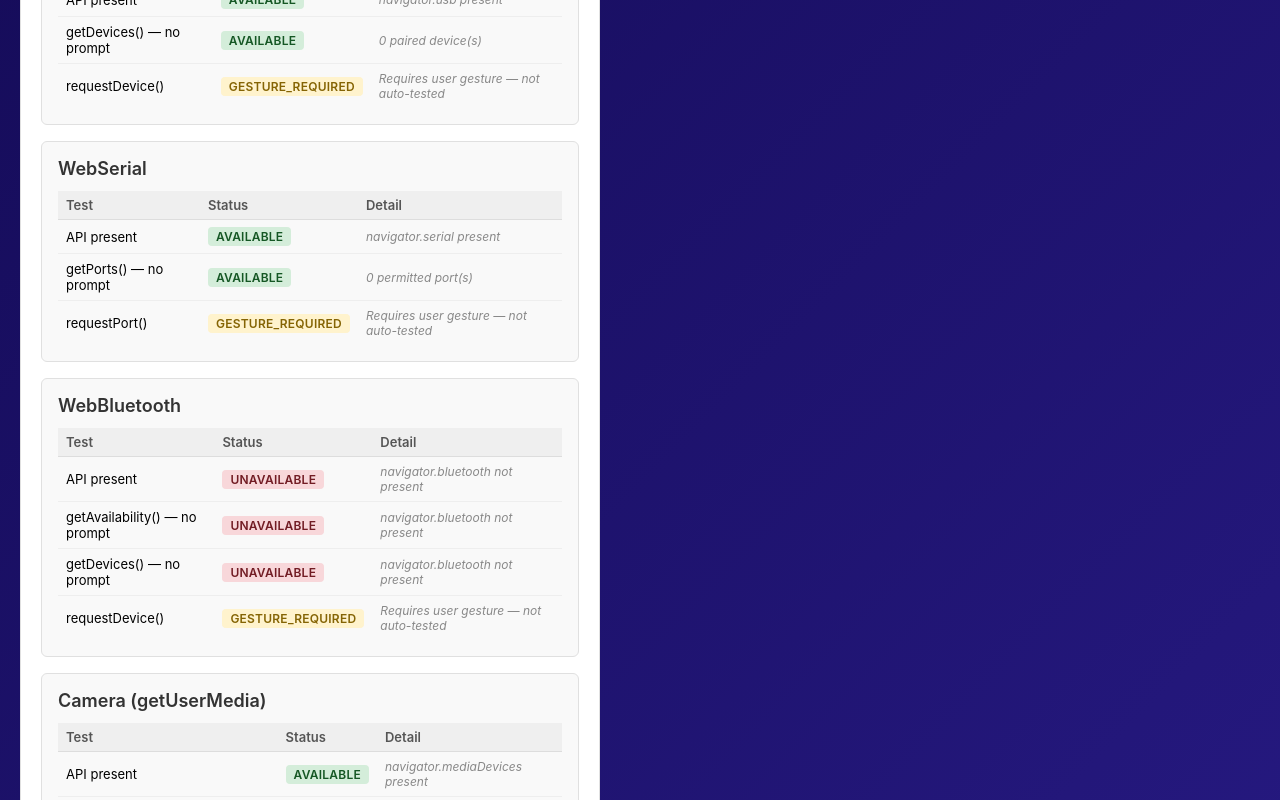
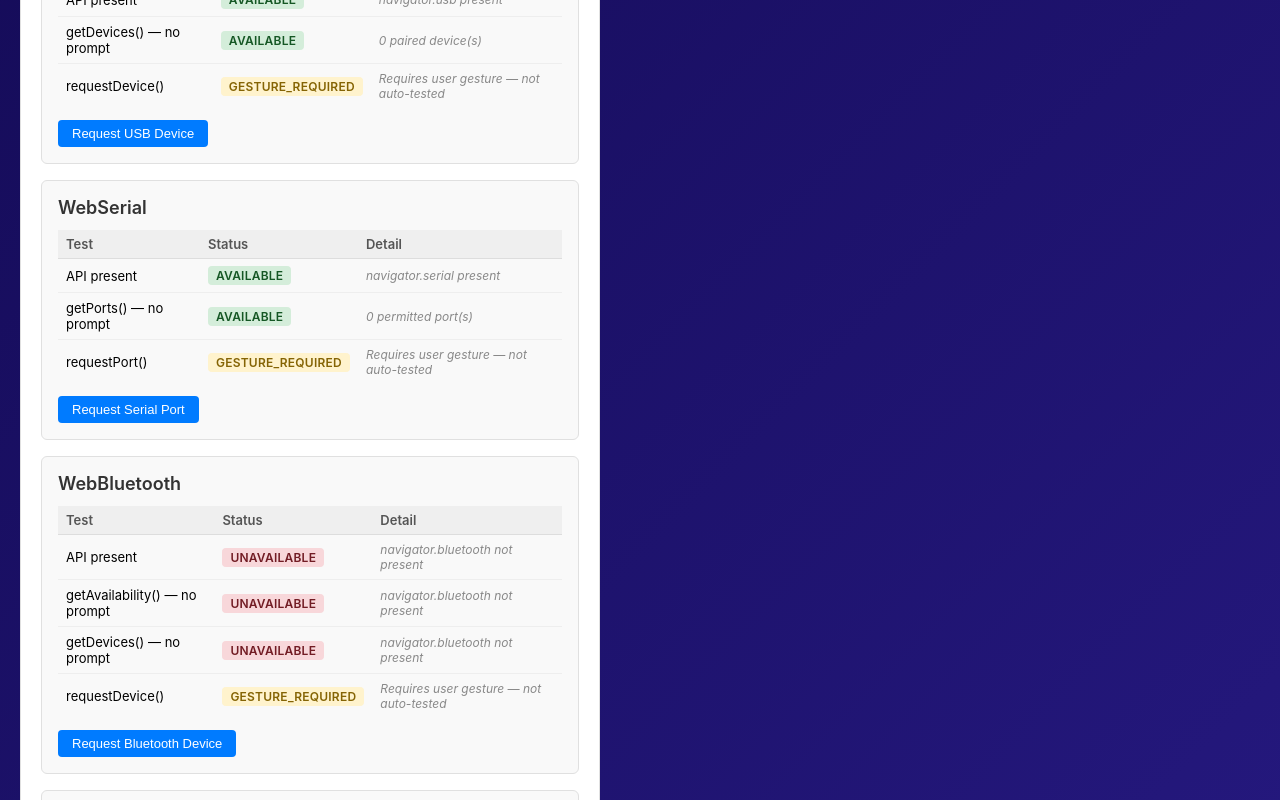
Before and after one commit to boomerango/sdk-example, a React (Vite) app: page /example_sdk_app in a window 1280 px wide. Shown: the part 1180-1980 px from the top of the page. Built offline with nearby package versions, Linux system fonts and the light colour scheme; what @telemetryos/sdk would draw is missing.

Commit message:
browser api gesture invocation

```diff
--- a/index.html
+++ b/index.html
@@ -3,7 +3,7 @@
   <head>
     <meta charset="UTF-8" />
     <meta name="viewport" content="width=device-width, initial-scale=1.0" />
-    <title>TelemetryOS SDK Example 2.0</title>
+    <title>TelemetryOS SDK Example 3.0.1</title>
   </head>
   <body>
     <div id="root"></div>
--- a/package.json
+++ b/package.json
@@ -1,6 +1,6 @@
 {
   "name": "example_sdk_app",
-  "version": "3.0.0",
+  "version": "3.0.1",
   "description": "Example SDK application demonstrating TelemetryOS SDK features",
   "type": "module",
   "scripts": {
--- a/src/components/BrowserApiTest.tsx
+++ b/src/components/BrowserApiTest.tsx
@@ -387,6 +387,63 @@ export function BrowserApiTest({ onLog }: BrowserApiTestProps) {
     onLog({ level: 'info', method: 'navigator.mediaDevices.getUserMedia', message: 'Camera stream closed' })
   }
 
+  // --- User-gesture requests ---
+
+  const requestUsbDevice = async () => {
+    if (!('usb' in navigator)) return
+    try {
+      const device = await (navigator as any).usb.requestDevice({ filters: [] })
+      onLog({
+        level: 'success',
+        method: 'navigator.usb.requestDevice',
+        message: `USB access granted: ${device.productName || 'unknown device'}`,
+        data: { vendorId: device.vendorId, productId: device.productId, productName: device.productName, manufacturerName: device.manufacturerName },
+      })
+      await testUsbDevices()
+    } catch (error: any) {
+      if (error.name === 'NotFoundError') {
+        onLog({ level: 'warning', method: 'navigator.usb.requestDevice', message: 'No device selected' })
+      } else {
+        onLog({ level: 'error', method: 'navigator.usb.requestDevice', message: error.message })
+      }
+    }
+  }
+
+  const requestSerialPort = async () => {
+    if (!('serial' in navigator)) return
+    try {
+      await (navigator as any).serial.requestPort()
+      onLog({ level: 'success', method: 'navigator.serial.requestPort', message: 'Serial port access granted' })
+      await testSerialPorts()
+    } catch (error: any) {
+      if (error.name === 'NotFoundError') {
+        onLog({ level: 'warning', method: 'navigator.serial.requestPort', message: 'No port selected' })
+      } else {
+        onLog({ level: 'error', method: 'navigator.serial.requestPort', message: error.message })
+      }
+    }
+  }
+
+  const requestBluetoothDevice = async () => {
+    if (!('bluetooth' in navigator)) return
+    try {
+      const device = await (navigator as any).bluetooth.requestDevice({ acceptAllDevices: true })
+      onLog({
+        level: 'success',
+        method: 'navigator.bluetooth.requestDevice',
+        message: `Bluetooth access granted: ${device.name || 'unknown device'}`,
+        data: { name: device.name, id: device.id },
+      })
+      await testBluetoothDevices()
+    } catch (error: any) {
+      if (error.name === 'NotFoundError') {
+        onLog({ level: 'warning', method: 'navigator.bluetooth.requestDevice', message: 'No device selected' })
+      } else {
+        onLog({ level: 'error', method: 'navigator.bluetooth.requestDevice', message: error.message })
+      }
+    }
+  }
+
   // --- Re-run all auto tests ---
 
   const runAllAutoTests = () => {
@@ -497,6 +554,11 @@ export function BrowserApiTest({ onLog }: BrowserApiTestProps) {
             </tr>
           </tbody>
         </table>
+        <div className="browser-api-buttons">
+          <button onClick={requestUsbDevice} disabled={results.usbCheck.status !== 'AVAILABLE'}>
+            Request USB Device
+          </button>
+        </div>
       </div>
 
       {/* WebSerial */}
@@ -528,6 +590,11 @@ export function BrowserApiTest({ onLog }: BrowserApiTestProps) {
             </tr>
           </tbody>
         </table>
+        <div className="browser-api-buttons">
+          <button onClick={requestSerialPort} disabled={results.serialCheck.status !== 'AVAILABLE'}>
+            Request Serial Port
+          </button>
+        </div>
         {serialPanels.length > 0 && (
           <div className="serial-panels">
             {serialPanels.map((panel) => (
@@ -609,6 +676,11 @@ export function BrowserApiTest({ onLog }: BrowserApiTestProps) {
             </tr>
           </tbody>
         </table>
+        <div className="browser-api-buttons">
+          <button onClick={requestBluetoothDevice} disabled={results.bluetoothCheck.status !== 'AVAILABLE'}>
+            Request Bluetooth Device
+          </button>
+        </div>
       </div>
 
       {/* Camera */}
--- a/src/views/View.tsx
+++ b/src/views/View.tsx
@@ -78,7 +78,7 @@ export function View() {
   return (
     <div className="view">
       <div className="view-header">
-        <h1>TelemetryOS SDK Example - View 2.0</h1>
+        <h1>TelemetryOS SDK Example - View 3.0.1</h1>
         <p className="view-subtitle">
           Testing SDK functionality in the render/view mount point
         </p>
--- a/telemetry.config.json
+++ b/telemetry.config.json
@@ -1,6 +1,6 @@
 {
   "name": "example_sdk_app",
-  "version": "3.0.0",
+  "version": "3.0.1",
   "description": "Example editor and renderer for TelemetryOS",
   "mountPoints": {
     "render": "/view",
```
Also changed, not shown: 1 other file (tests, documents, lock files or other folders).
